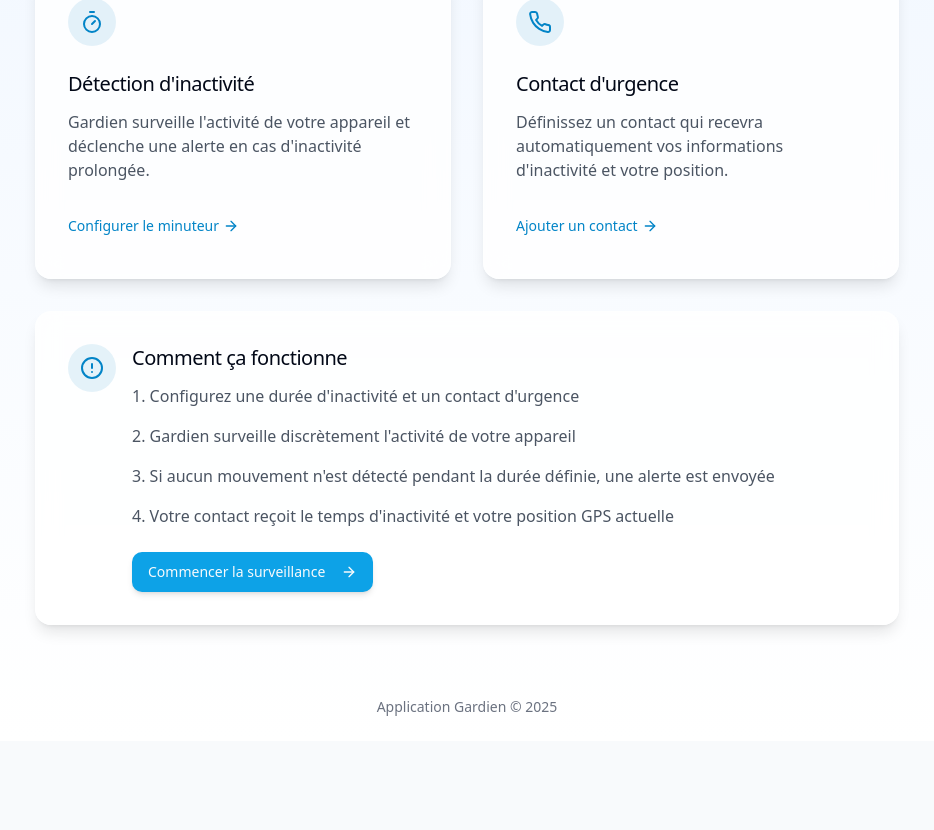
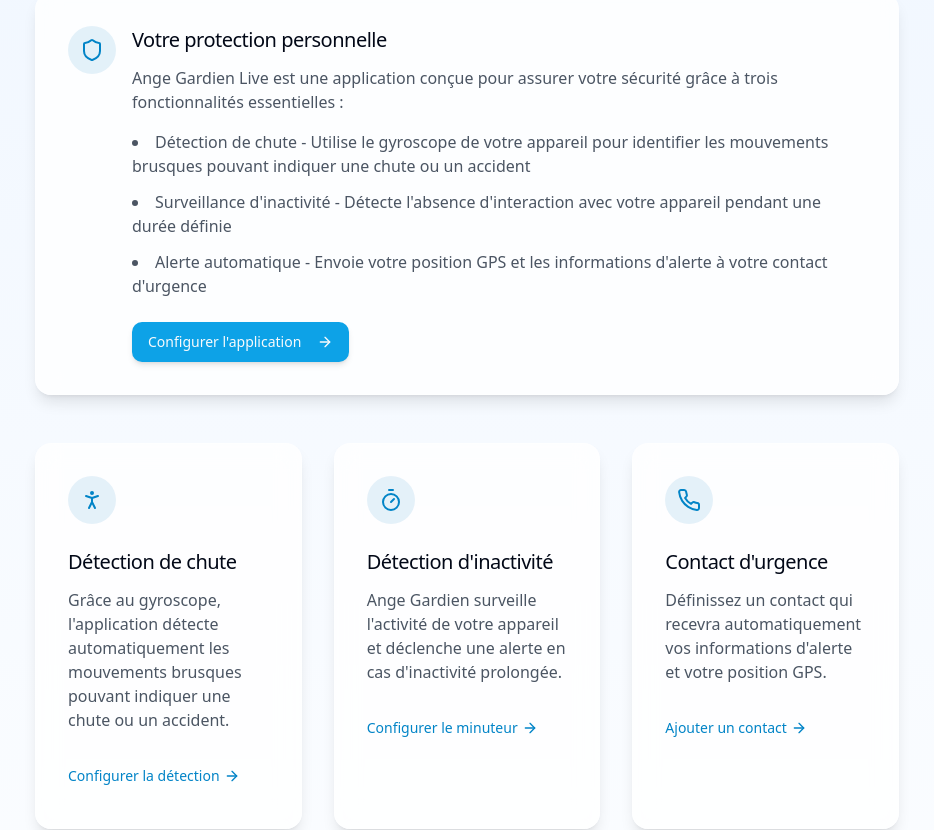
Before and after one commit to MangakuBZH/alerting-companion, a React (Vite) app: page / in a window 1280 px wide. Shown: the part 297-1127 px from the top of the page, without its empty margins (173-1107 px from the left). Before the commit the page ends 1038 px from the top, so only its background shows below. Built offline with nearby package versions, Linux system fonts and the light colour scheme.

Commit message:
Update index page introduction
Update the index page to include an introduction explaining all the application's features, including fall/accident detection, and reorder the features.

```diff
--- a/src/pages/Index.tsx
+++ b/src/pages/Index.tsx
@@ -3,7 +3,7 @@ import React, { useEffect, useState } from 'react';
 import { Link } from 'react-router-dom';
 import { Button } from '@/components/ui/button';
 import Header from '@/components/Header';
-import { AlertCircle, ArrowRight, Timer, Phone } from 'lucide-react';
+import { AlertCircle, ArrowRight, Timer, Phone, Shield, PersonStanding } from 'lucide-react';
 
 const Index = () => {
   const [loading, setLoading] = useState(true);
@@ -38,20 +38,62 @@ const Index = () => {
       <main className="flex-1 container max-w-4xl mx-auto px-4 py-12">
         <div className="page-transition space-y-12">
           <section className="text-center space-y-4 mb-12">
-            <h1 className="text-5xl font-bold text-guardian-dark">Gardien</h1>
+            <h1 className="text-5xl font-bold text-guardian-dark">Ange Gardien Live</h1>
             <p className="text-xl text-gray-600 max-w-2xl mx-auto">
-              Application de protection des personnes par détection d'inactivité
+              Application de protection des personnes par détection d'inactivité et de chute
             </p>
           </section>
 
-          <div className="grid grid-cols-1 md:grid-cols-2 gap-8">
+          {/* New Introduction Section */}
+          <div className="glass-card p-8 md:col-span-2 animate-slide-up">
+            <div className="flex items-start gap-4">
+              <div className="h-12 w-12 bg-guardian/10 rounded-full flex-shrink-0 flex items-center justify-center">
+                <Shield className="h-6 w-6 text-guardian" />
+              </div>
+              <div>
+                <h3 className="text-xl font-medium mb-3">Votre protection personnelle</h3>
+                <p className="text-gray-600 mb-4">
+                  Ange Gardien Live est une application conçue pour assurer votre sécurité grâce à trois fonctionnalités essentielles :
+                </p>
+                <ul className="space-y-3 list-disc list-inside text-gray-600 mb-6">
+                  <li><span className="font-medium">Détection de chute</span> - Utilise le gyroscope de votre appareil pour identifier les mouvements brusques pouvant indiquer une chute ou un accident</li>
+                  <li><span className="font-medium">Surveillance d'inactivité</span> - Détecte l'absence d'interaction avec votre appareil pendant une durée définie</li>
+                  <li><span className="font-medium">Alerte automatique</span> - Envoie votre position GPS et les informations d'alerte à votre contact d'urgence</li>
+                </ul>
+                <Link to="/configure">
+                  <Button className="glass-button">
+                    <span>Configurer l'application</span>
+                    <ArrowRight className="h-4 w-4 ml-2" />
+                  </Button>
+                </Link>
+              </div>
+            </div>
+          </div>
+
+          <div className="grid grid-cols-1 md:grid-cols-3 gap-8">
             <div className="glass-card p-8 animate-slide-up" style={{ animationDelay: '100ms' }}>
+              <div className="h-12 w-12 bg-guardian/10 rounded-full flex items-center justify-center mb-6">
+                <PersonStanding className="h-6 w-6 text-guardian" />
+              </div>
+              <h3 className="text-xl font-medium mb-3">Détection de chute</h3>
+              <p className="text-gray-600 mb-6">
+                Grâce au gyroscope, l'application détecte automatiquement les mouvements brusques pouvant indiquer une chute ou un accident.
+              </p>
+              <Link to="/configure">
+                <Button variant="link" className="text-guardian p-0 flex items-center gap-1 hover:gap-2 transition-all">
+                  <span>Configurer la détection</span>
+                  <ArrowRight className="h-4 w-4" />
+                </Button>
+              </Link>
+            </div>
+
+            <div className="glass-card p-8 animate-slide-up" style={{ animationDelay: '200ms' }}>
               <div className="h-12 w-12 bg-guardian/10 rounded-full flex items-center justify-center mb-6">
                 <Timer className="h-6 w-6 text-guardian" />
               </div>
               <h3 className="text-xl font-medium mb-3">Détection d'inactivité</h3>
               <p className="text-gray-600 mb-6">
-                Gardien surveille l'activité de votre appareil et déclenche une alerte en cas d'inactivité prolongée.
+                Ange Gardien surveille l'activité de votre appareil et déclenche une alerte en cas d'inactivité prolongée.
               </p>
               <Link to="/configure">
                 <Button variant="link" className="text-guardian p-0 flex items-center gap-1 hover:gap-2 transition-all">
@@ -61,13 +103,13 @@ const Index = () => {
               </Link>
             </div>
 
-            <div className="glass-card p-8 animate-slide-up" style={{ animationDelay: '200ms' }}>
+            <div className="glass-card p-8 animate-slide-up" style={{ animationDelay: '300ms' }}>
               <div className="h-12 w-12 bg-guardian/10 rounded-full flex items-center justify-center mb-6">
                 <Phone className="h-6 w-6 text-guardian" />
               </div>
               <h3 className="text-xl font-medium mb-3">Contact d'urgence</h3>
               <p className="text-gray-600 mb-6">
-                Définissez un contact qui recevra automatiquement vos informations d'inactivité et votre position.
+                Définissez un contact qui recevra automatiquement vos informations d'alerte et votre position GPS.
               </p>
               <Link to="/configure">
                 <Button variant="link" className="text-guardian p-0 flex items-center gap-1 hover:gap-2 transition-all">
@@ -77,7 +119,7 @@ const Index = () => {
               </Link>
             </div>
 
-            <div className="glass-card p-8 md:col-span-2 animate-slide-up" style={{ animationDelay: '300ms' }}>
+            <div className="glass-card p-8 md:col-span-3 animate-slide-up" style={{ animationDelay: '400ms' }}>
               <div className="flex items-start gap-4">
                 <div className="h-12 w-12 bg-guardian/10 rounded-full flex-shrink-0 flex items-center justify-center">
                   <AlertCircle className="h-6 w-6 text-guardian" />
@@ -85,10 +127,11 @@ const Index = () => {
                 <div>
                   <h3 className="text-xl font-medium mb-3">Comment ça fonctionne</h3>
                   <ol className="space-y-4 text-gray-600 list-decimal list-inside mb-6">
-                    <li>Configurez une durée d'inactivité et un contact d'urgence</li>
-                    <li>Gardien surveille discrètement l'activité de votre appareil</li>
-                    <li>Si aucun mouvement n'est détecté pendant la durée définie, une alerte est envoyée</li>
-                    <li>Votre contact reçoit le temps d'inactivité et votre position GPS actuelle</li>
+                    <li>Configurez une durée d'inactivité, une détection de chute et un contact d'urgence</li>
+                    <li>Ange Gardien surveille discrètement l'activité et les mouvements de votre appareil</li>
+                    <li>Si une chute est détectée ou si aucune activité n'est enregistrée pendant la durée définie, une alerte est envoyée</li>
+                    <li>Votre contact reçoit l'alerte avec votre position GPS actuelle</li>
+                    <li>Vous pouvez configurer des heures de pause (par exemple la nuit) où la surveillance est désactivée</li>
                   </ol>
                   <Link to="/monitor">
                     <Button className="glass-button">
@@ -104,7 +147,7 @@ const Index = () => {
       </main>
 
       <footer className="py-6 text-center text-sm text-gray-500">
-        <p>Application Gardien &copy; {new Date().getFullYear()}</p>
+        <p>Application Ange Gardien Live &copy; {new Date().getFullYear()}</p>
       </footer>
     </div>
   );
```
